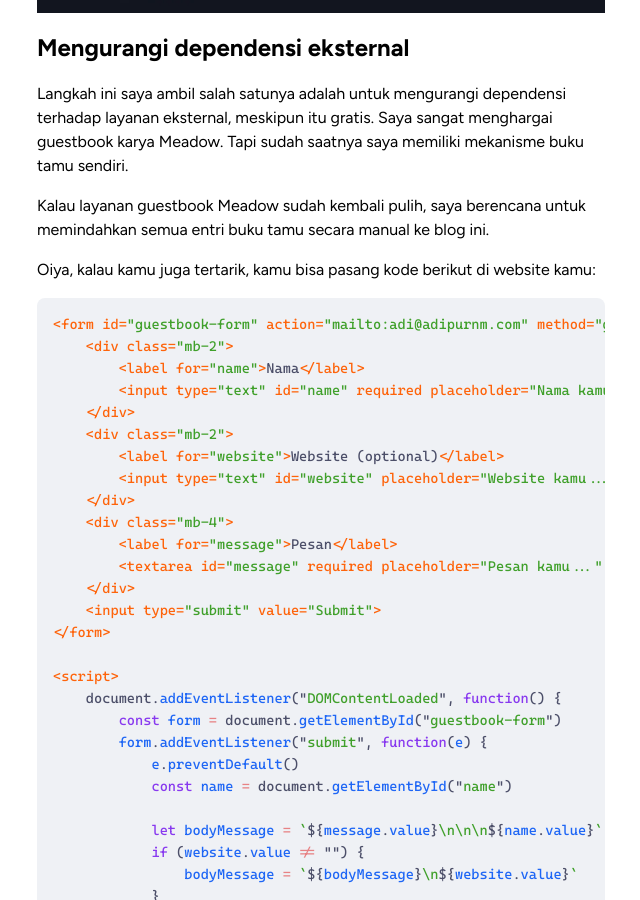
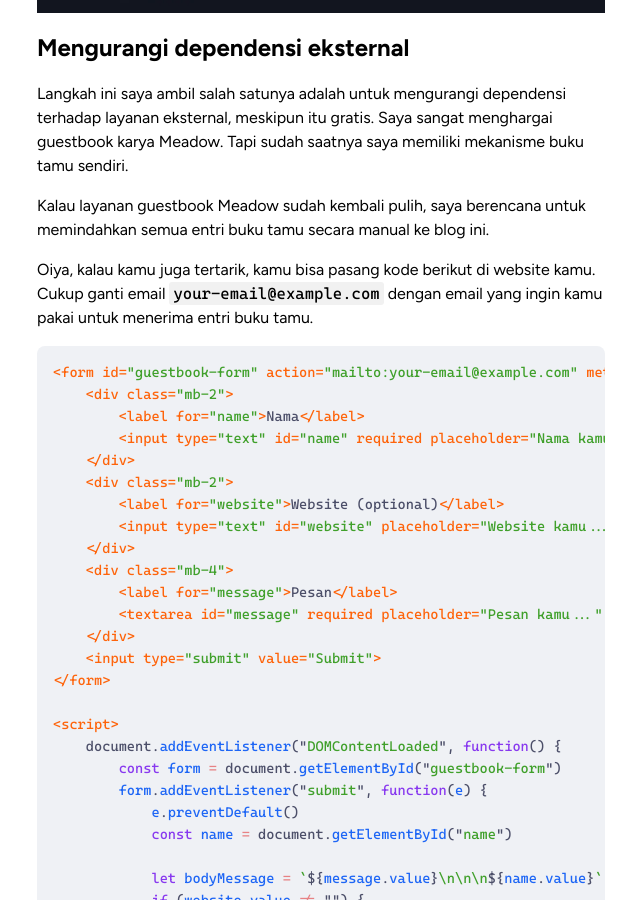
Before and after one commit to adiprnm/weblog, a Jekyll site: the page built from _posts/2025-12-27-buku-tamu-tanpa-dependensi.md, in a window 1280 px wide and 900 px high, scrolled down 1330 px. Shown: the whole window, without its empty margins (319-959 px from the left). Built offline with Jekyll 4.4.1, drawn with Linux system fonts in a browser that asks for light colours.

Commit message:
Update post

````diff
--- a/_posts/2025-12-27-buku-tamu-tanpa-dependensi.md
+++ b/_posts/2025-12-27-buku-tamu-tanpa-dependensi.md
@@ -33,10 +33,10 @@ Langkah ini saya ambil salah satunya adalah untuk mengurangi dependensi terhadap
 
 Kalau layanan guestbook Meadow sudah kembali pulih, saya berencana untuk memindahkan semua entri buku tamu secara manual ke blog ini.
 
-Oiya, kalau kamu juga tertarik, kamu bisa pasang kode berikut di website kamu:
+Oiya, kalau kamu juga tertarik, kamu bisa pasang kode berikut di website kamu. Cukup ganti email `your-email@example.com` dengan email yang ingin kamu pakai untuk menerima entri buku tamu.
 
 ```html
-<form id="guestbook-form" action="mailto:{{ site.email }}" method="get">
+<form id="guestbook-form" action="mailto:your-email@example.com" method="get">
     <div class="mb-2">
         <label for="name">Nama</label>
         <input type="text" id="name" required placeholder="Nama kamu...">
````
